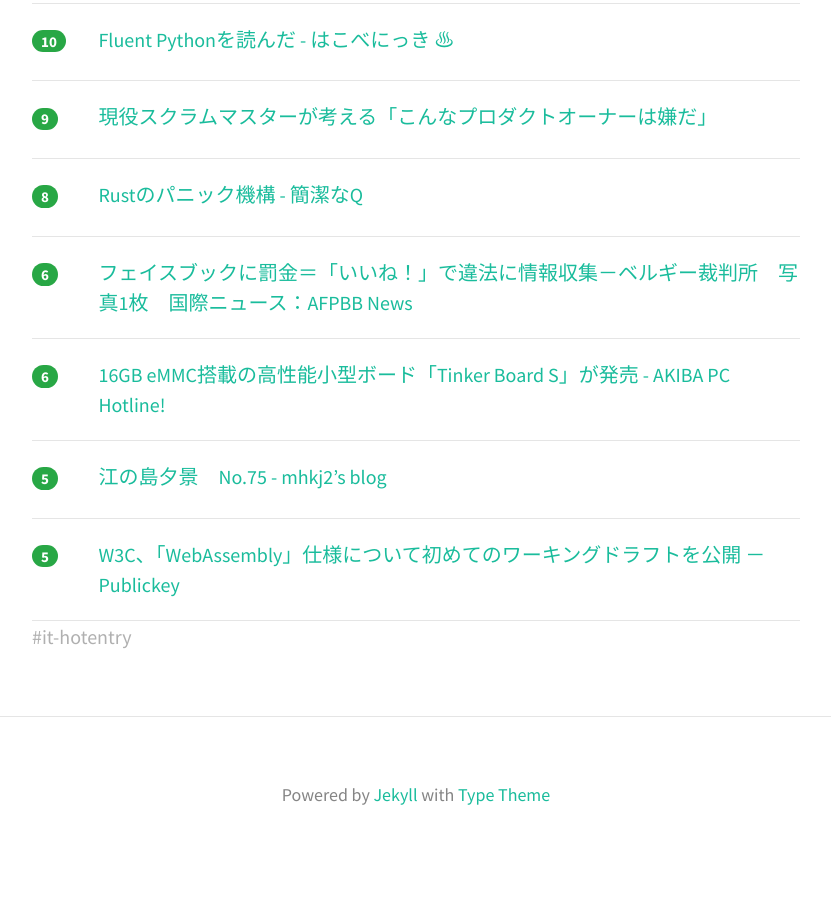
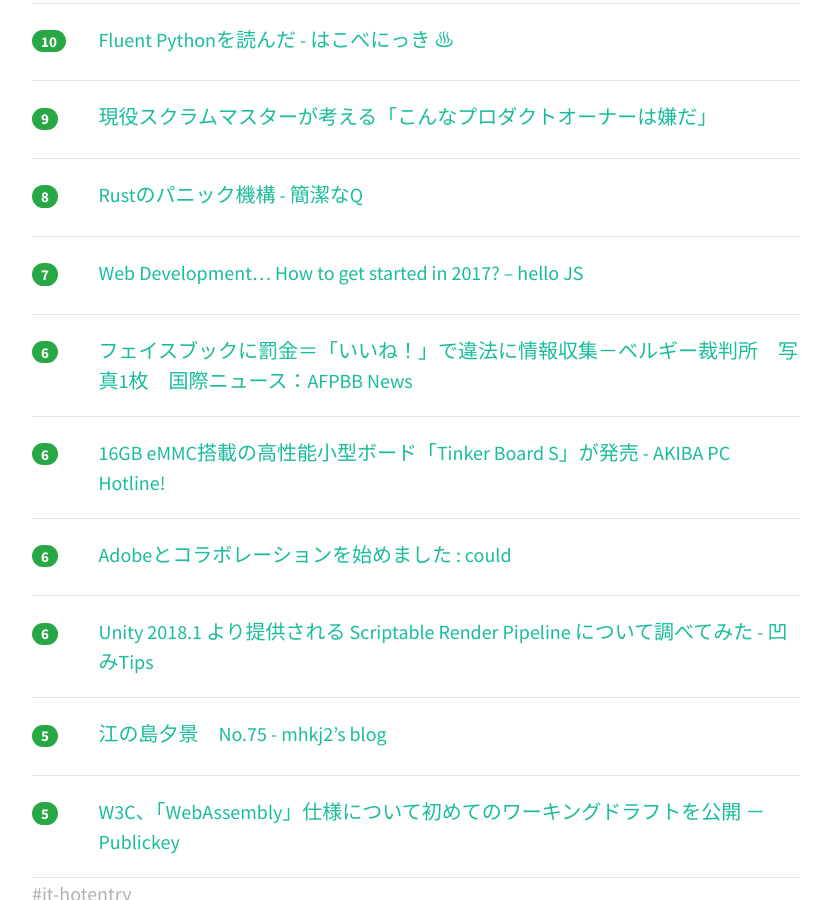
Before and after one commit to yatta47/hatena-matome-site, a Jekyll site: the page built from _posts/2018-02-19-hatena.md, in a window 1280 px wide and 900 px high, scrolled down 856 px. Shown: the whole window, without its empty margins (224-1055 px from the left). Built offline with Jekyll 4.4.1, drawn with Linux system fonts in a browser that asks for light colours; nearby versions of some CDN libraries; before the commit the page ends 1728 px from its top, so only the background shows below that.

Commit message:
Updated 2018-02-19

```diff
--- a/_posts/2018-02-19-hatena.md
+++ b/_posts/2018-02-19-hatena.md
@@ -47,6 +47,11 @@ tags: [it-hotentry]
 </div>
 <hr>
 <div class="row">
+<div class="col-1"><span class="badge badge-pill badge-success h2">7</span></div>
+<div class="col-11"><a href='https://blog.hellojs.org/web-development-how-to-start-in-2017-b2357febe8ba' target='_blank'>Web Development… How to get started in 2017? – hello JS</a></div>
+</div>
+<hr>
+<div class="row">
 <div class="col-1"><span class="badge badge-pill badge-success h2">6</span></div>
 <div class="col-11"><a href='http://www.afpbb.com/articles/-/3162828' target='_blank'>フェイスブックに罰金＝「いいね！」で違法に情報収集－ベルギー裁判所　写真1枚　国際ニュース：AFPBB News</a></div>
 </div>
@@ -54,6 +59,16 @@ tags: [it-hotentry]
 <div class="row">
 <div class="col-1"><span class="badge badge-pill badge-success h2">6</span></div>
 <div class="col-11"><a href='https://akiba-pc.watch.impress.co.jp/docs/news/news/1107005.html' target='_blank'>16GB eMMC搭載の高性能小型ボード「Tinker Board S」が発売 - AKIBA PC Hotline!</a></div>
+</div>
+<hr>
+<div class="row">
+<div class="col-1"><span class="badge badge-pill badge-success h2">6</span></div>
+<div class="col-11"><a href='http://www.yasuhisa.com/could/article/adobe-creative-station/' target='_blank'>Adobeとコラボレーションを始めました : could</a></div>
+</div>
+<hr>
+<div class="row">
+<div class="col-1"><span class="badge badge-pill badge-success h2">6</span></div>
+<div class="col-11"><a href='http://tips.hecomi.com/entry/2018/02/19/000846' target='_blank'>Unity 2018.1 より提供される Scriptable Render Pipeline について調べてみた - 凹みTips</a></div>
 </div>
 <hr>
 <div class="row">
```
Also changed, not shown: other parts of _posts/2018-02-19-hatena.md (+2 -2 lines).
